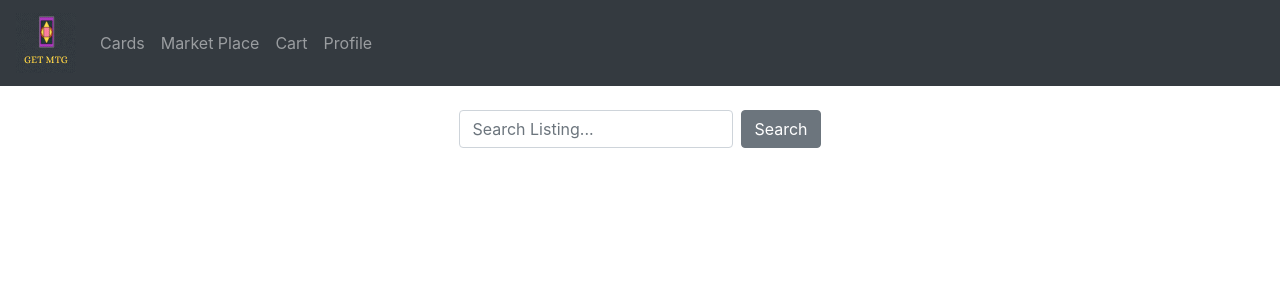
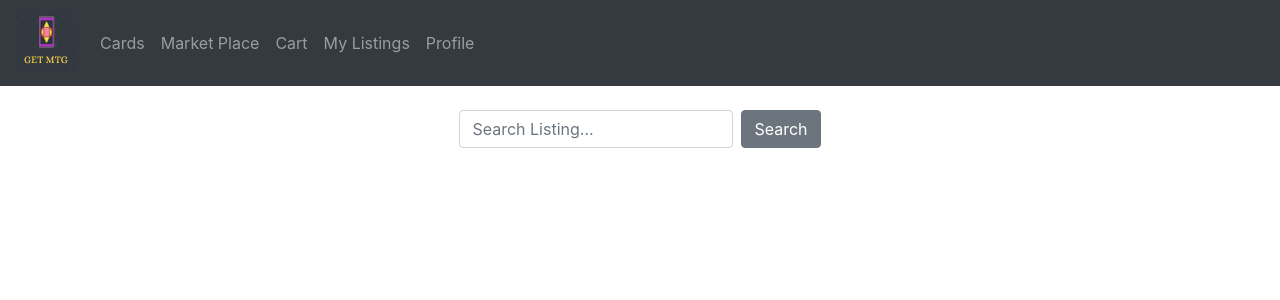
Before and after one commit to ginalamp/TCGPlayer, a Django app: page /cards/cardlistings/ in a window 1280 px wide. Shown: the top 300 px of the page. Run offline with Django 3.2, Linux system fonts and the light colour scheme; data that the repository does not hold is empty; some libraries are stand-ins or nearby versions.

Commit message:
Add 'my listings' page to navbar

```diff
--- a/src/templates/navbar.html
+++ b/src/templates/navbar.html
@@ -12,6 +12,9 @@
       <a class="nav-link" href="/cart">Cart</a>
     </li>
     <li class="nav-item">
+      <a class="nav-link" href="/cards/my-listings/">My Listings</a>
+    </li>
+    <li class="nav-item">
       <a class="nav-link" href="/profile">Profile</a>
     </li>
   </ul>
```
